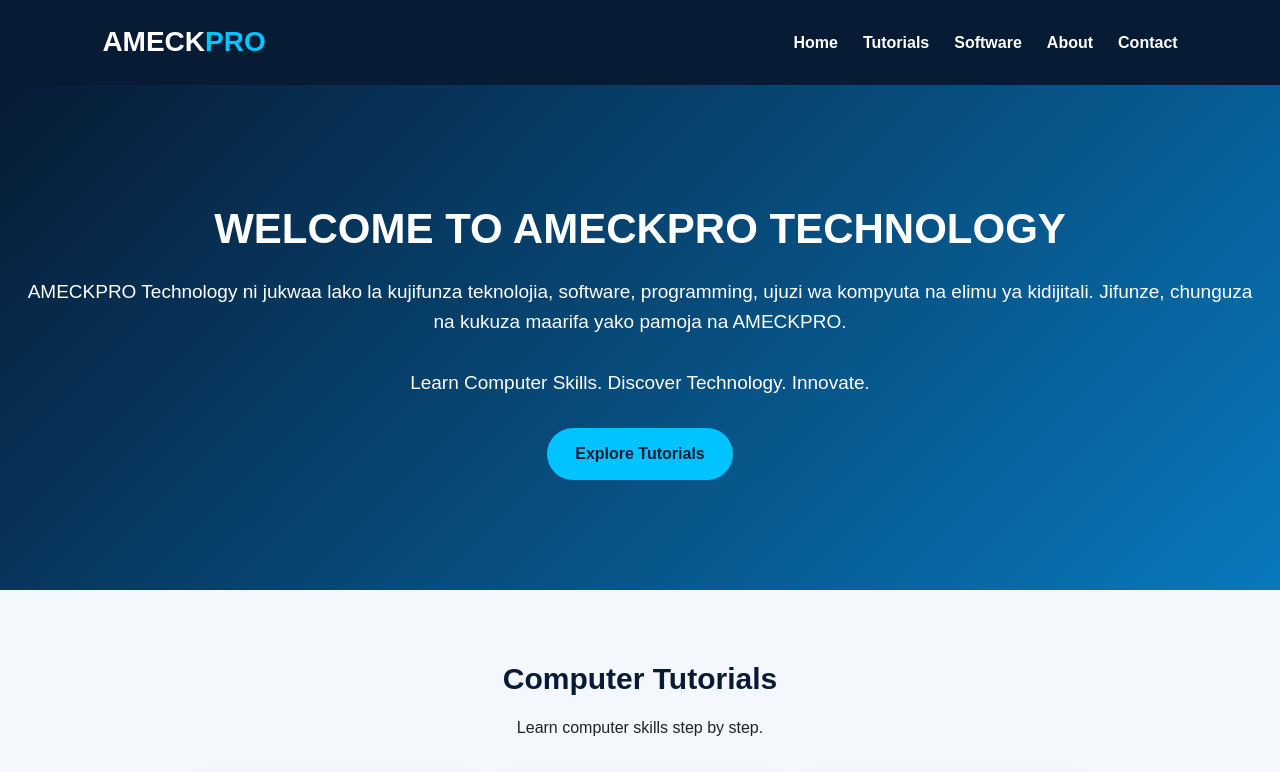
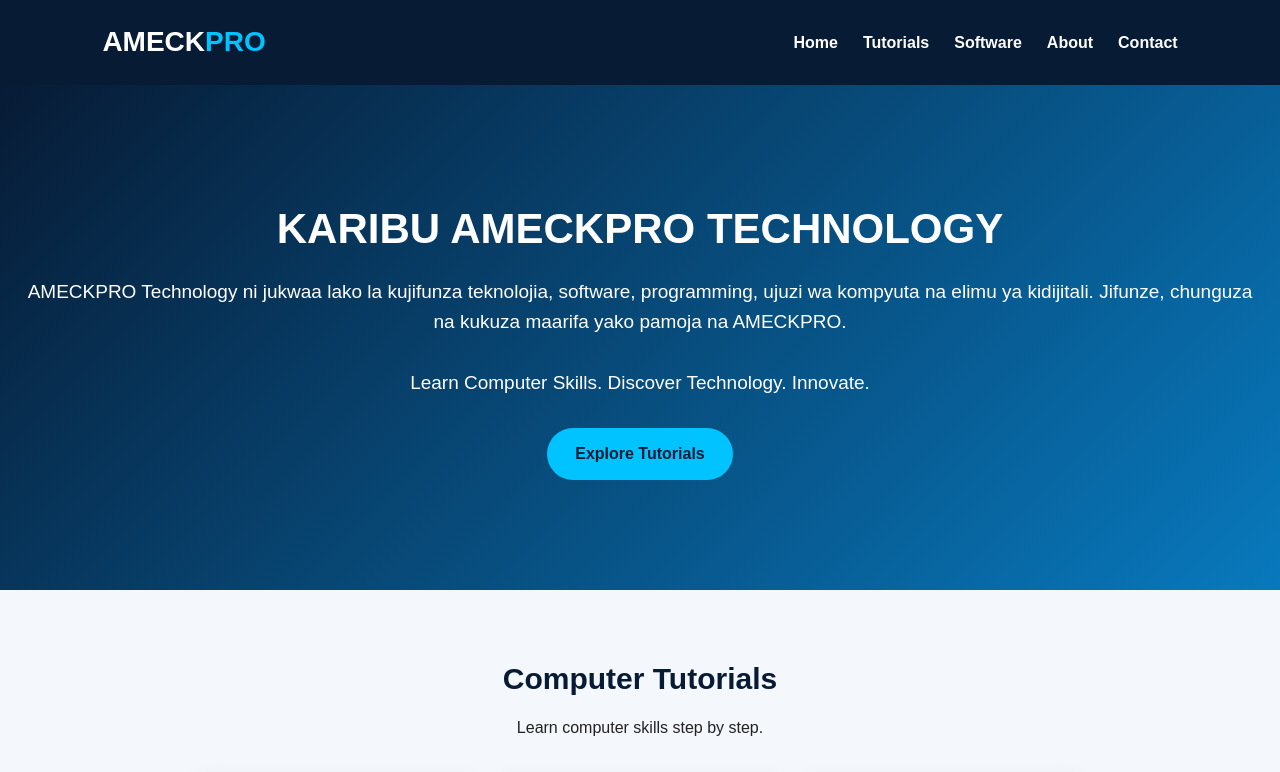
Before and after one commit to ameckpro10-prog/ameckpro, a plain HTML site: page index.html in a window 1280 px wide. Shown: the top 772 px of the page. Drawn offline with Linux system fonts and the light colour scheme.

Commit message:
Update index.html

```diff
--- a/index.html
+++ b/index.html
@@ -27,9 +27,9 @@
 </header>
 
 <section class="hero" id="home">
-    <h1>WELCOME TO AMECKPRO TECHNOLOGY</h1>
+    <h1>KARIBU AMECKPRO TECHNOLOGY</h1>
 
-    <p>
+<p>
     AMECKPRO Technology ni jukwaa lako la kujifunza teknolojia,
     software, programming, ujuzi wa kompyuta na elimu ya kidijitali.
     Jifunze, chunguza na kukuza maarifa yako pamoja na AMECKPRO.
```
